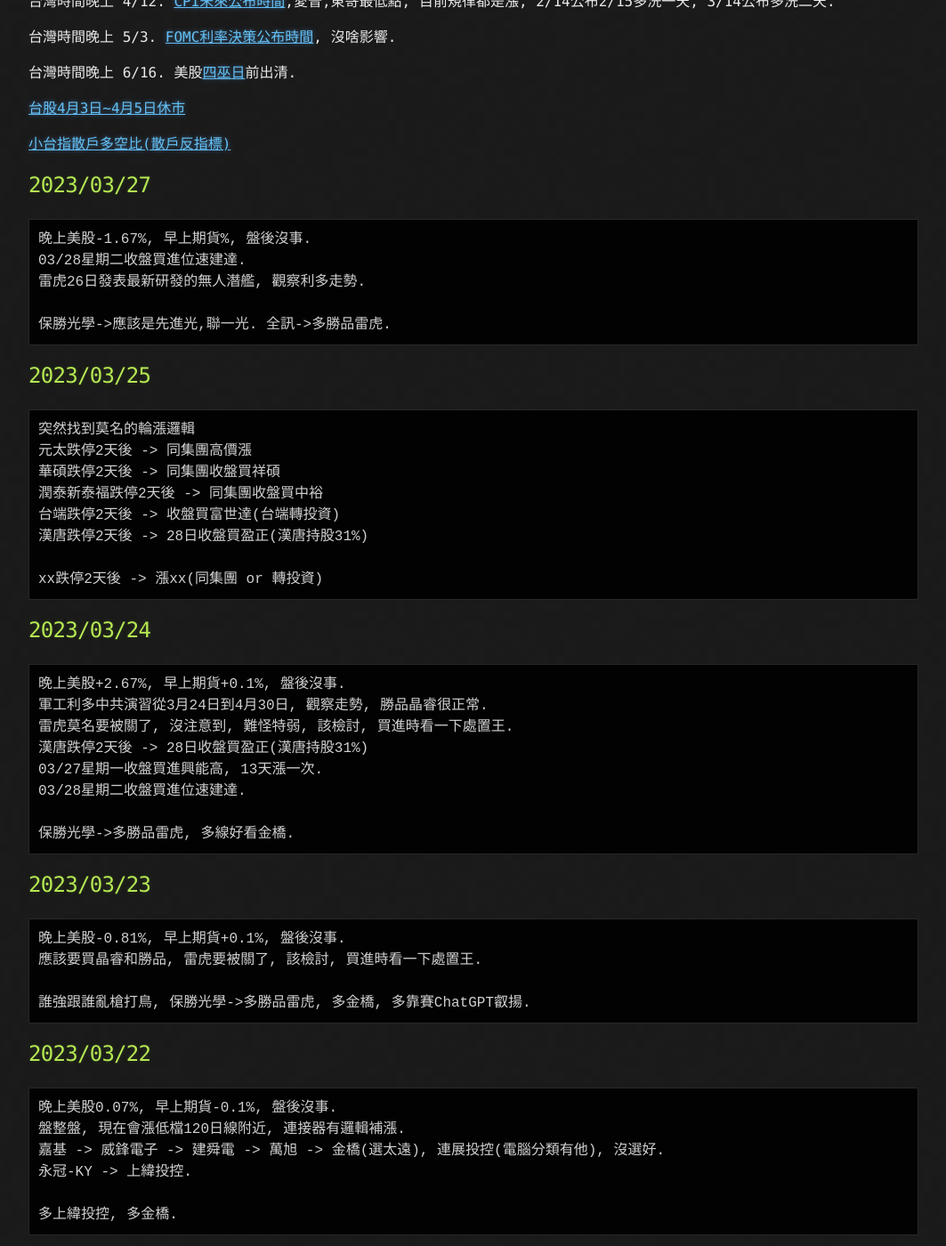
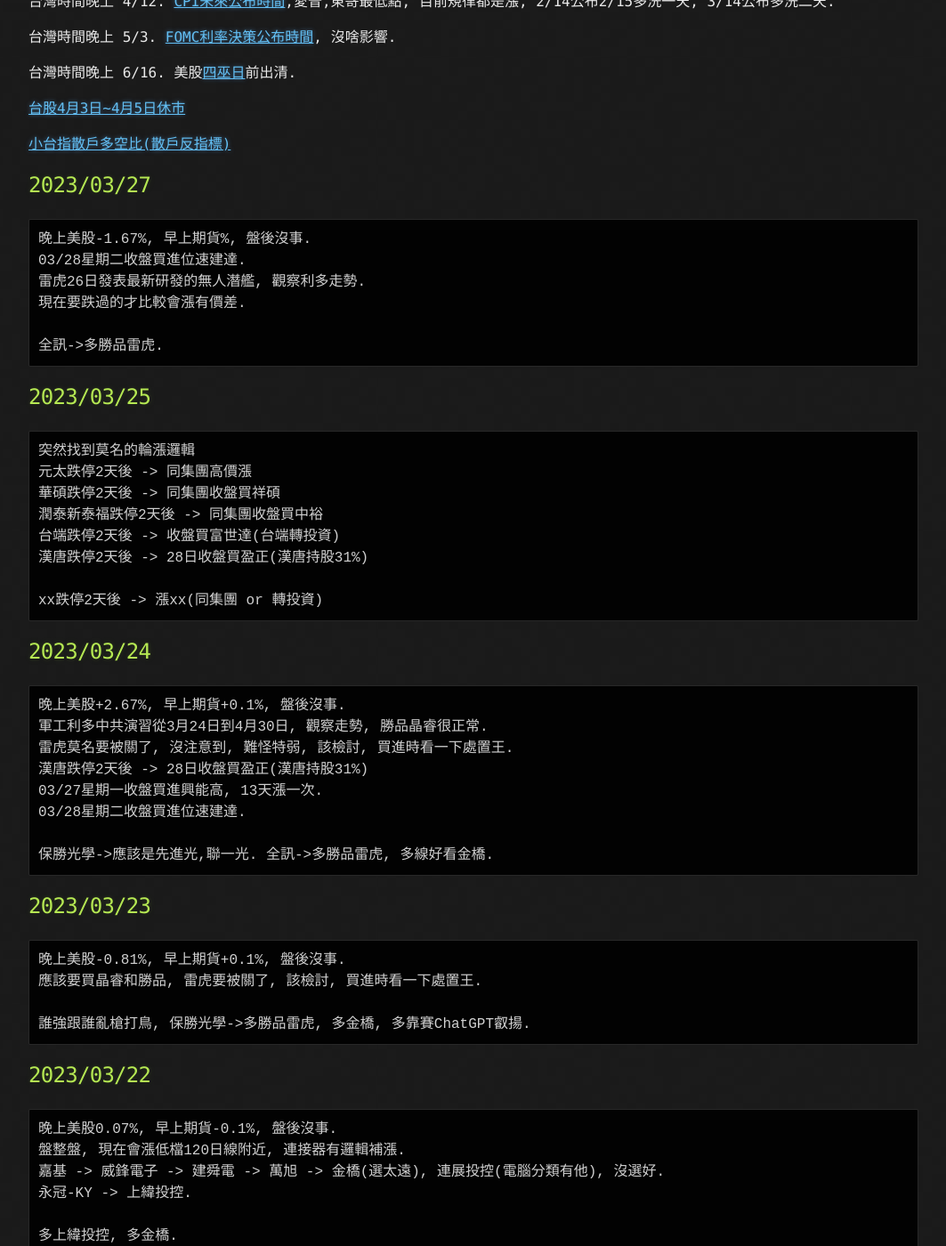
Before and after one commit to lepg5487/Stock_God, a Jekyll site: the page built from index.md, in a window 1280 px wide and 1400 px high, scrolled down 468 px. Shown: the whole window at 89% size, without its empty margins (108-1171 px from the left). Built offline with Jekyll 4.4.1, drawn with Linux system fonts in a browser that asks for light colours; our own code applies the rules of GitHub Pages for plain Markdown files.

Commit message:
Update index.md

````diff
--- a/index.md
+++ b/index.md
@@ -27,8 +27,9 @@
 晚上美股-1.67%, 早上期貨%, 盤後沒事.
 03/28星期二收盤買進位速建達.
 雷虎26日發表最新研發的無人潛艦, 觀察利多走勢.
-
-保勝光學->應該是先進光,聯一光. 全訊->多勝品雷虎.
+現在要跌過的才比較會漲有價差.
+
+全訊->多勝品雷虎.
 ```
 
 ## 2023/03/25
@@ -52,7 +53,7 @@
 03/27星期一收盤買進興能高, 13天漲一次.
 03/28星期二收盤買進位速建達.
 
-保勝光學->多勝品雷虎, 多線好看金橋.
+保勝光學->應該是先進光,聯一光. 全訊->多勝品雷虎, 多線好看金橋.
 ```
 
 ## 2023/03/23
````
